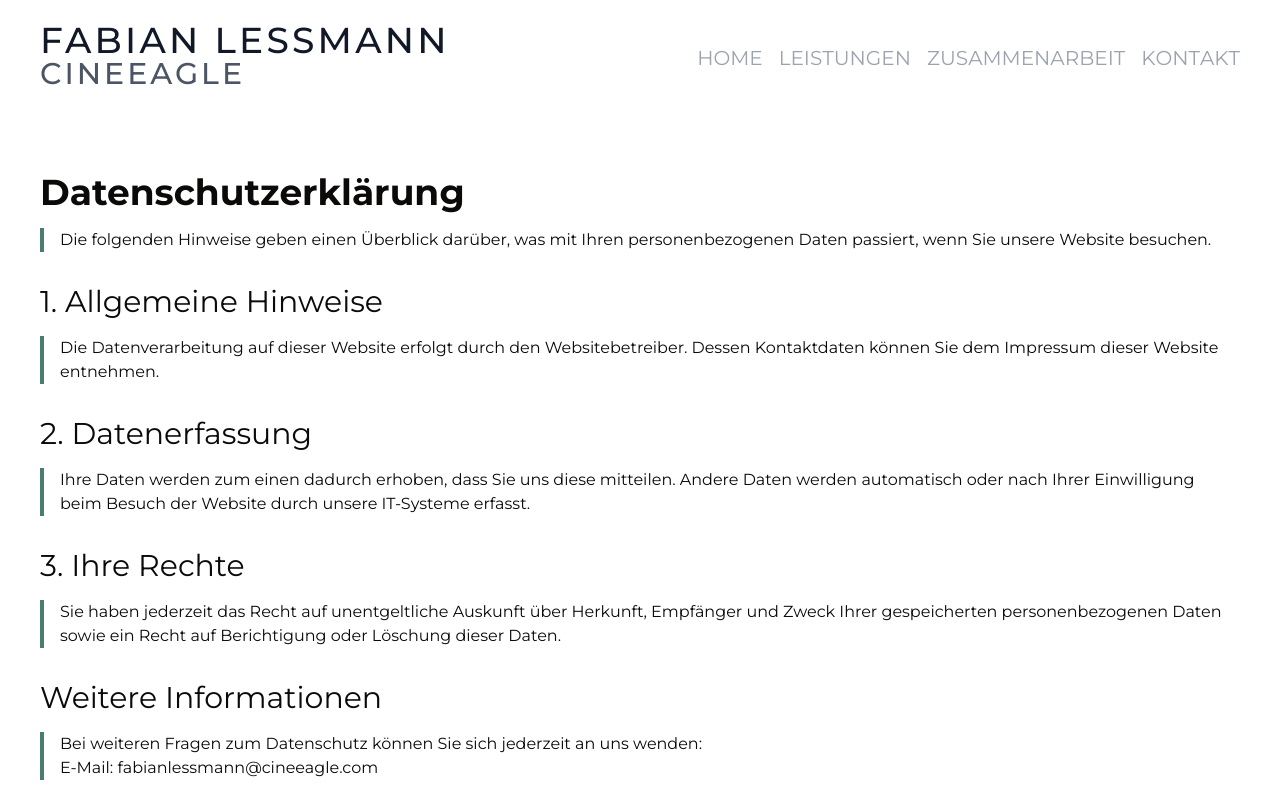
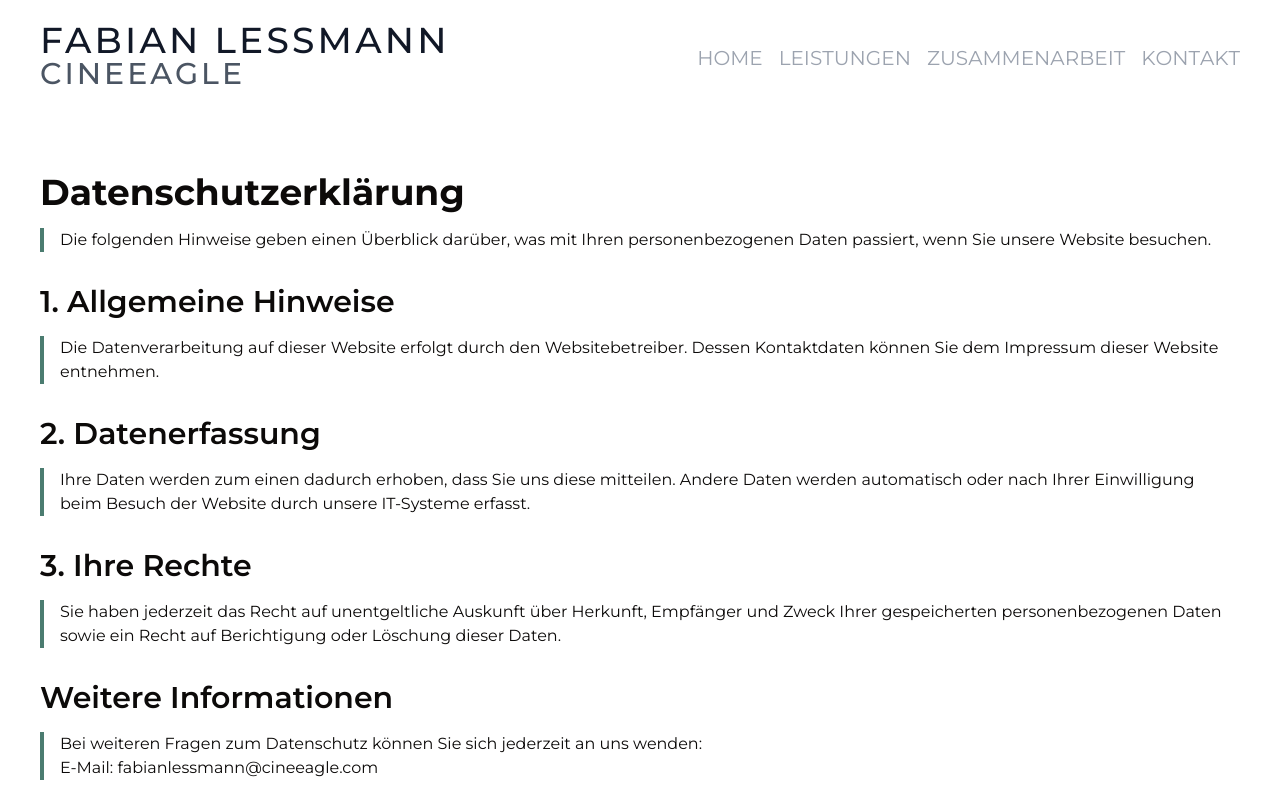
Before and after one commit to Fabian280995/drone_website_demo, a Next.js app: page /datenschutz in a window 1280 px wide. Shown: the top 800 px of the page. Built offline with nearby package versions, Linux system fonts and the light colour scheme.

Commit message:
legalinfo textstyling

```diff
--- a/src/components/ui/legalInfo.tsx
+++ b/src/components/ui/legalInfo.tsx
@@ -8,7 +8,7 @@ const LegalInfo = ({
 }: PropsWithChildren<{ title?: string; className?: string }>) => {
   return (
     <div className={cn("mt-8", className)}>
-      {title && <h2>{title}</h2>}
+      {title && <h2 className="font-semibold">{title}</h2>}
       <div className=" border-l-4 border-primary pl-4 mt-4">{children}</div>
     </div>
   );
```
